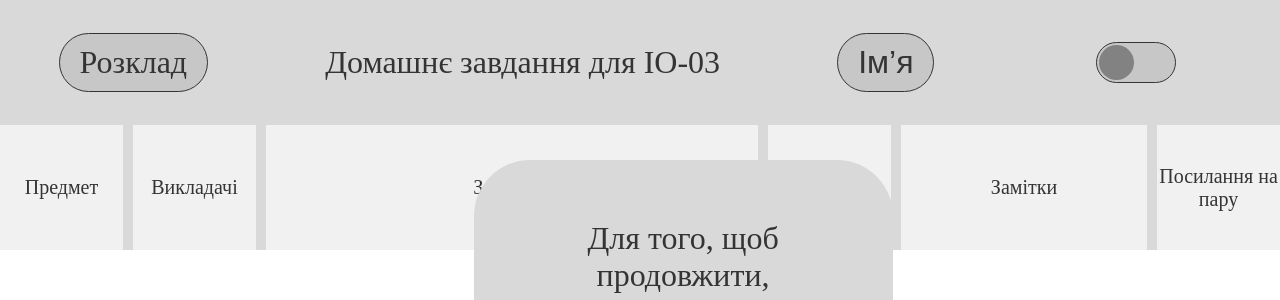
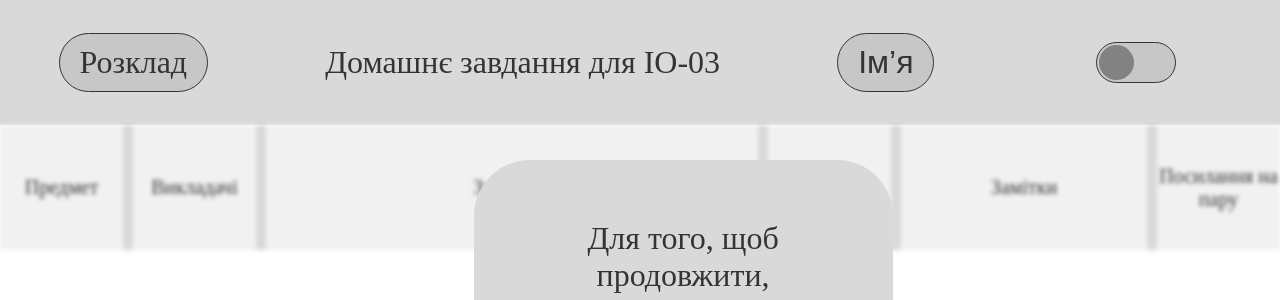
Before and after one commit to bochka123/schedule-IO-03, a React (Create React App) app in the folder frontend/: page / in a window 1280 px wide. Shown: the top 300 px of the page. Built offline with nearby package versions, Linux system fonts and the light colour scheme; some icons are missing.

Commit message:
adding blur

```diff
--- a/frontend/src/App.js
+++ b/frontend/src/App.js
@@ -30,7 +30,7 @@ function App() {
     return (
         <ThemeContext.Provider value={providedValue}>
             <Header formOn={formOn} surname={surname}/>
-            <Main/>
+            <Main modal={modal}/>
             {modal && <Modal submitHandler={submitForm}/>}
         </ThemeContext.Provider>
 
--- a/frontend/src/components/main/Main.jsx
+++ b/frontend/src/components/main/Main.jsx
@@ -2,7 +2,7 @@ import React, {useContext} from 'react';
 import "./Main.css"
 import {ThemeContext} from "../../App";
 
-const Main = () => {
+const Main = ({modal}) => {
     const theme = useContext(ThemeContext);
     const headings = [
         "Предмет",
@@ -11,9 +11,9 @@ const Main = () => {
         "Дедлайн",
         "Замітки",
         "Посилання на пару"
-    ]
+    ];
     return (
-        <main style={theme.theme}>
+        <main style={theme.theme} className={modal ? "blur" : ""}>
                 {headings.map((heading, key) => <div style={theme.theme.div} key={key}>{heading}</div>)}
         </main>
     );
```
